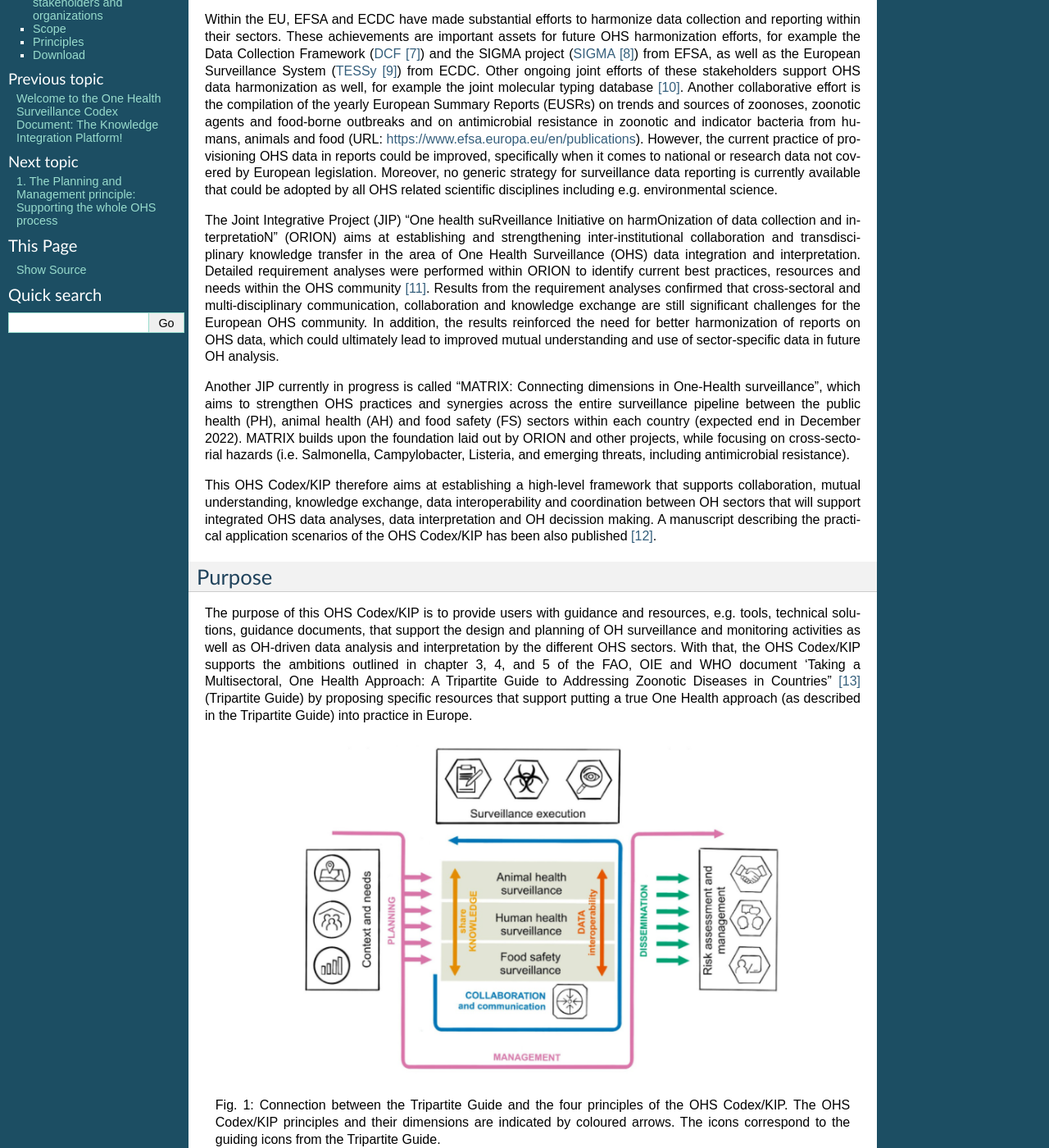
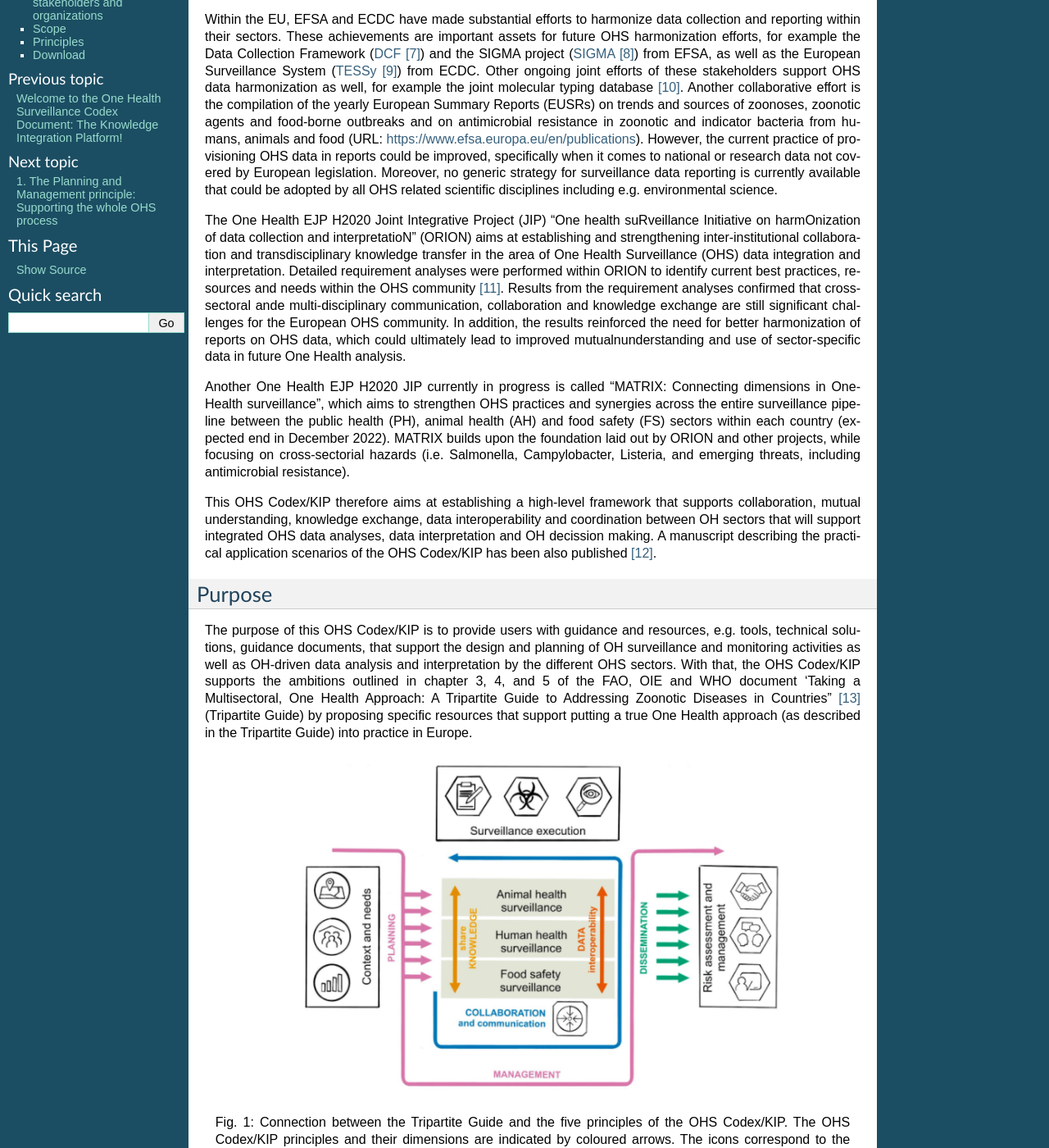
Before and after one commit to EJP-ORION/OH-Surveillance-Codex, a Sphinx documentation site: the page built from docs/1-introduction.rst, in a window 1280 px wide and 1400 px high, scrolled down 281 px. Shown: the whole window at 82% size. Built offline with Sphinx 7.4.7, drawn with Linux system fonts in a browser that asks for light colours; some of the changed text lies outside the part shown.

Commit message:
text update

```diff
--- a/docs/1-introduction.rst
+++ b/docs/1-introduction.rst
@@ -40,21 +40,22 @@ European legislation. Moreover, no generic strategy for surveillance
 data reporting is currently available that could be adopted by all OHS
 related scientific disciplines including e.g. environmental science.
 
-The Joint Integrative Project (JIP) “One health suRveillance Initiative
-on harmOnization of data collection and interpretatioN” (ORION) aims at
-establishing and strengthening inter-institutional collaboration and
-transdisciplinary knowledge transfer in the area of One Health
-Surveillance (OHS) data integration and interpretation. Detailed
-requirement analyses were performed within ORION to identify current
-best practices, resources and needs within the OHS community [11]_.
-Results from the requirement analyses confirmed that cross-sectoral and
-multi-disciplinary communication, collaboration and knowledge exchange
-are still significant challenges for the European OHS community. In
-addition, the results reinforced the need for better harmonization of
-reports on OHS data, which could ultimately lead to improved mutual
-understanding and use of sector-specific data in future OH analysis.
+The One Health EJP H2020 Joint Integrative Project (JIP) “One health
+suRveillance Initiative on harmOnization of data collection and
+interpretatioN” (ORION) aims at establishing and strengthening
+inter-institutional collaboration and transdisciplinary knowledge
+transfer in the area of One Health Surveillance (OHS) data integration
+and interpretation. Detailed requirement analyses were performed within
+ORION to identify current best practices, resources and needs within
+the OHS community [11]_. Results from the requirement analyses confirmed
+that cross-sectoral ande multi-disciplinary communication, collaboration
+and knowledge exchange are still significant challenges for the European
+OHS community. In addition, the results reinforced the need for better
+harmonization of reports on OHS data, which could ultimately lead to
+improved mutualnunderstanding and use of sector-specific data in
+future One Health analysis.
 
-Another JIP currently in progress is called "MATRIX: Connecting
+Another One Health EJP H2020 JIP currently in progress is called "MATRIX: Connecting
 dimensions in One-Health surveillance", which aims to strengthen OHS
 practices and synergies across the entire surveillance pipeline between
 the public health (PH), animal health (AH) and food safety (FS) sectors
@@ -93,7 +94,7 @@ Europe.
     :alt: alternate text
     :figclass: align-center
 
-    Fig. 1: Connection between the Tripartite Guide and the four principles
+    Fig. 1: Connection between the Tripartite Guide and the five principles
     of the OHS Codex/KIP. The OHS Codex/KIP principles and their dimensions
     are indicated by coloured arrows. The icons correspond to the guiding
     icons from the Tripartite Guide.
@@ -149,7 +150,7 @@ a comprehensive hub of tools for OHS improvement.
     Fig. 2: The overview of the OHS Codex/KIP framework structured into five
     principles. The white boxes under each principle show examples of some
     of the solutions, tools and resources included into the OHS Codex/ KIP.
-    The “lessons learned” boxes describe practical OH activities carried
+    The “lessons learned” boxes describe practical One Health activities carried
     out, e.g.during the OH European Joint Programme (OHEJP) projects.
 
 
```
